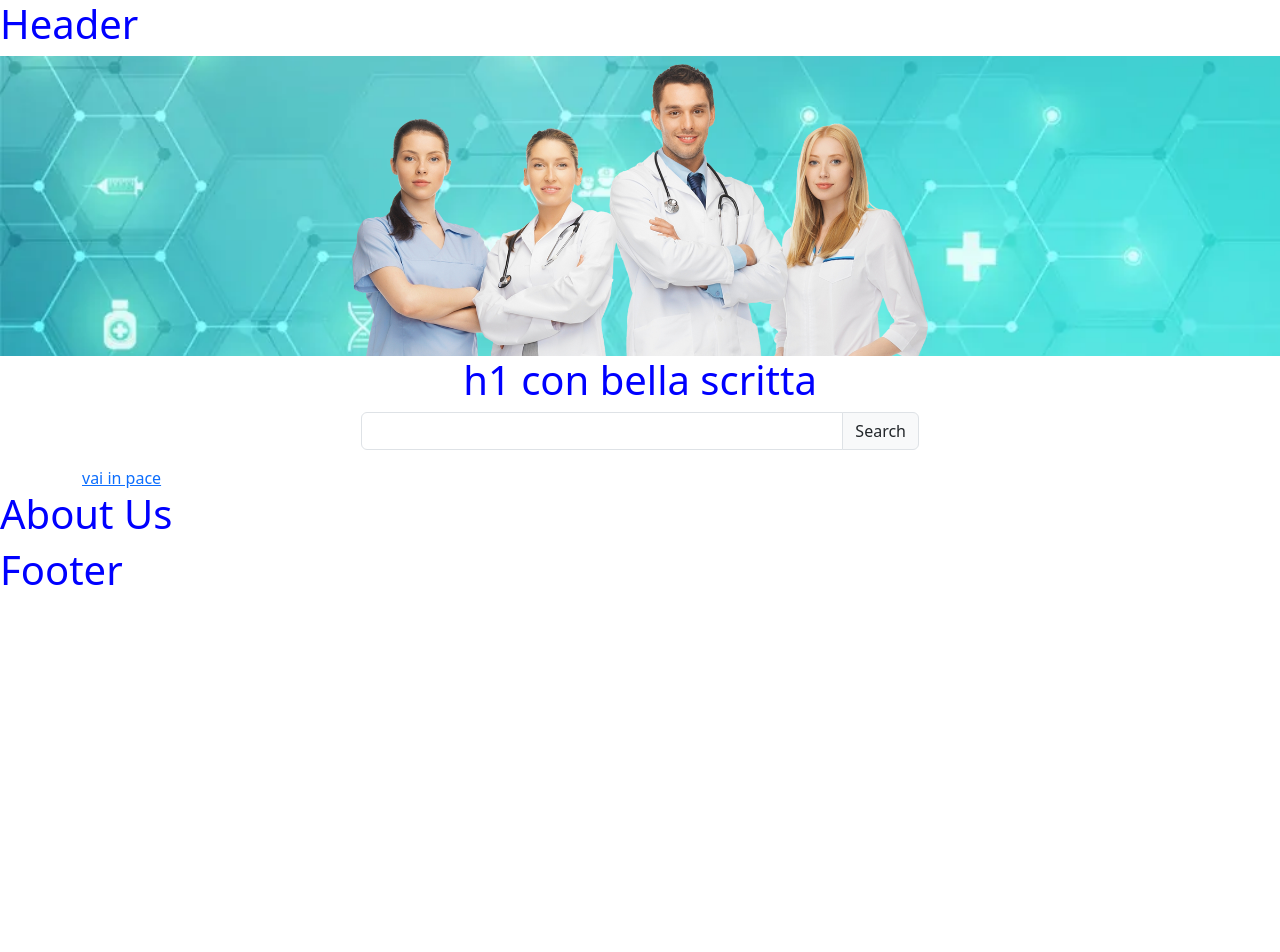
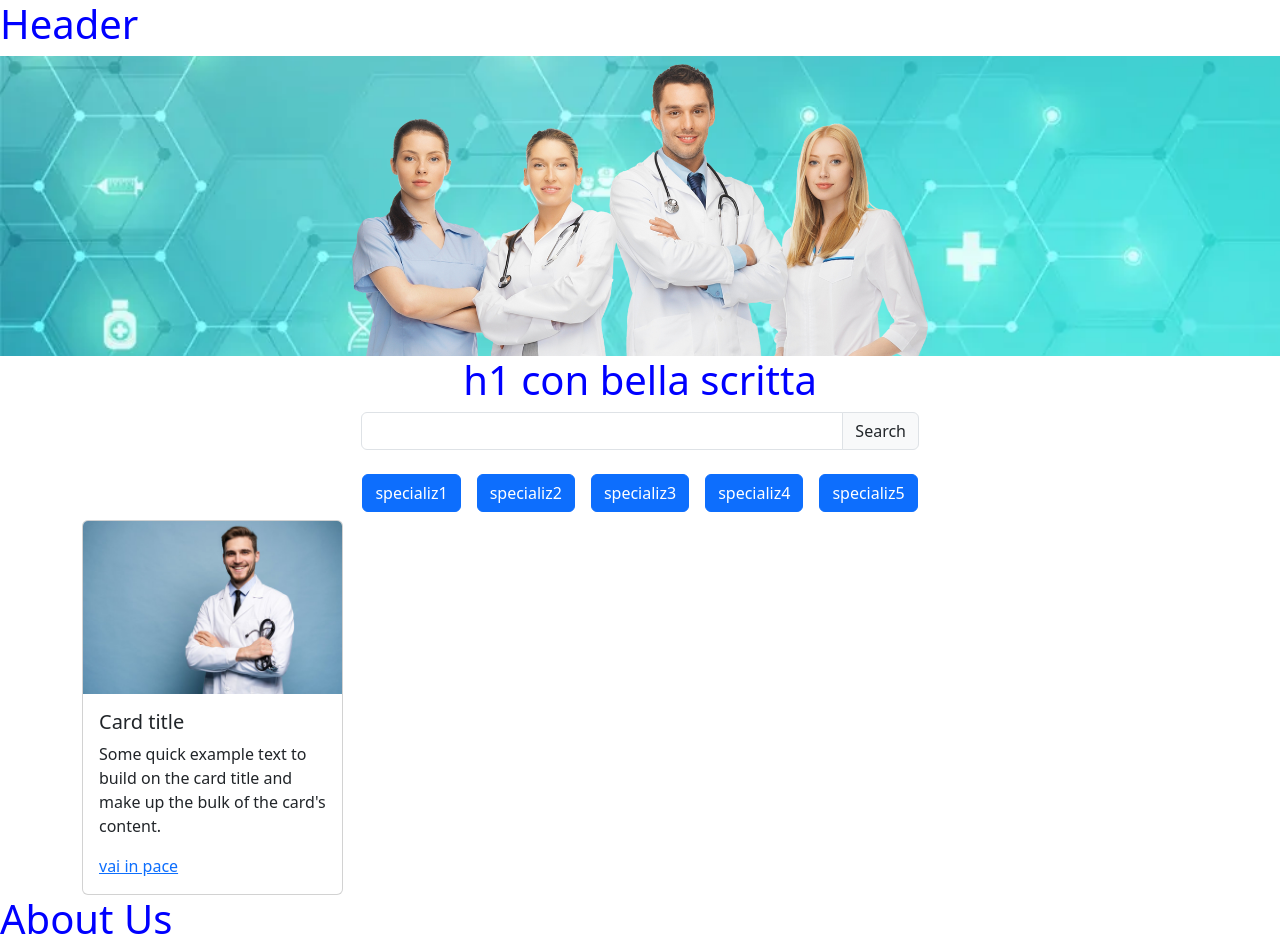
Before and after one commit to NicholasConti/bdoctor-front, a Vue app: page / in a window 1280 px wide. Shown: the top 952 px of the page. Before the commit the page ends 800 px from the top, so only its background shows below. Built offline with nearby package versions, Linux system fonts and the light colour scheme.

Commit message:
cards-structure

```diff
--- a/src/components/DoctorList.vue
+++ b/src/components/DoctorList.vue
@@ -13,10 +13,27 @@ export default {
                 <span class="input-group-text" id="basic-addon1">Search</span>
             </div>
         </form>
-        <div>
+        <div class="d-flex justify-content-center p-2 gap-3">
+            <button class="btn btn-primary">specializ1</button>
+            <button class="btn btn-primary">specializ2</button>
+            <button class="btn btn-primary">specializ3</button>
+            <button class="btn btn-primary">specializ4</button>
+            <button class="btn btn-primary">specializ5</button>
+        </div>
+        <div class="row">
+            <div class="col-lg-3 col-sm-6 col-md-4">
+                <div class="card">
+                    <img src="../../public/image/doct1.jpg" class="card-img-top" alt="di">
+                    <div class="card-body">
+                        <h5 class="card-title">Card title</h5>
+                        <p class="card-text">Some quick example text to build on the card title and make up the bulk of the
+                            card's content.</p>
+                        <router-link :to="{ name: 'InfoDoctor' }">vai in pace</router-link>
+                    </div>
+                </div>
+            </div>
+        </div>
 
-        </div>
-        <router-link :to="{ name: 'InfoDoctor' }">vai in pace</router-link>
     </div>
 </template>
 
```
Also changed, not shown: public/image/doct1.jpg (added).
